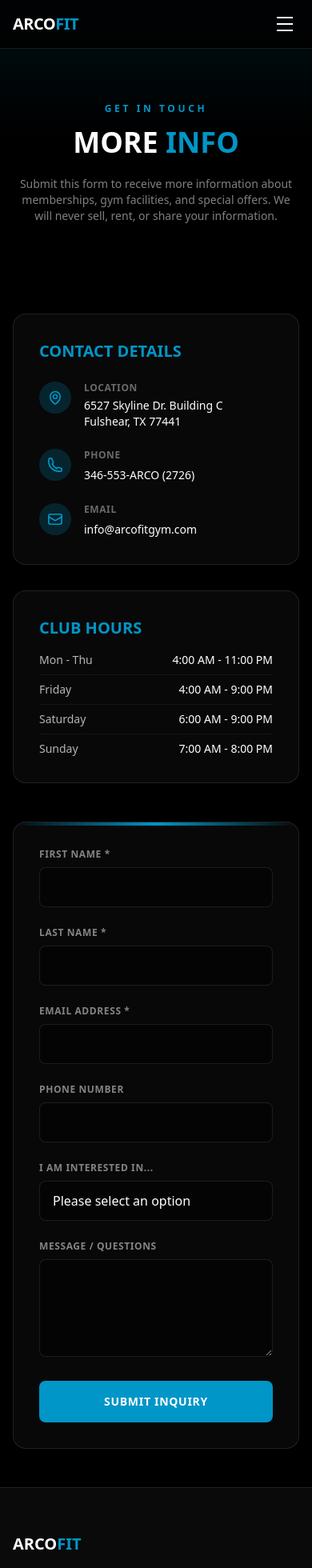
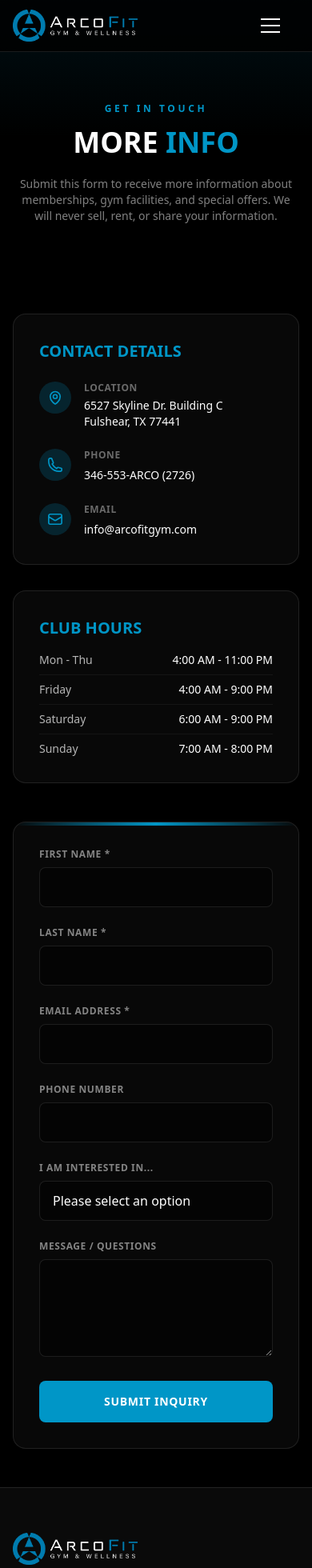
Before and after one commit to neverxpected/arco, a Next.js app: page /contact in a window 390 px wide. Shown: the top 1960 px of the page at 80% size. Built offline with nearby package versions, Linux system fonts and the light colour scheme.

Commit message:
feat: implement site-wide Navbar and Footer components with responsive navigation and branding

```diff
--- a/app/components/Footer.tsx
+++ b/app/components/Footer.tsx
@@ -3,8 +3,8 @@ export default function Footer() {
     <footer className="bg-[#0A0A0A] border-t border-white/10 py-14 px-4">
       <div className="max-w-7xl mx-auto grid grid-cols-1 sm:grid-cols-2 md:grid-cols-4 gap-10">
         <div>
-          <div className="text-xl font-black mb-4">
-            <span className="text-white">ARCO</span><span className="text-[#0096C7]">FIT</span>
+          <div className="mb-4">
+            <img src="/logos/ArcoFit-logo-main white(ABC).png" alt="Arco Fit" className="h-10 w-auto" />
           </div>
           <p className="text-white/40 text-sm leading-relaxed">27,000 square feet of science-based fitness. Personal training, group fitness, Yoga, Reformer Pilates available.</p>
           <p className="text-white/40 text-sm mt-4">6527 Skyline Dr. Building C<br />Fulshear, TX 77441</p>
--- a/app/components/Navbar.tsx
+++ b/app/components/Navbar.tsx
@@ -34,10 +34,9 @@ export default function Navbar({ activePage = '' }: NavbarProps) {
   return (
     <>
       <nav className="fixed top-0 w-full z-50 bg-black/80 backdrop-blur-md border-b border-white/10">
-        <div className="max-w-7xl mx-auto px-4 py-3 flex items-center justify-between">
-          <a href="/" className="text-xl font-black tracking-tight">
-            <span className="text-white">ARCO</span>
-            <span className="text-[#0096C7]">FIT</span>
+        <div className="max-w-7xl mx-auto px-4 pr-5 py-3 flex items-center justify-between" style={{ paddingRight: 'max(1.25rem, env(safe-area-inset-right, 1.25rem))' }}>
+          <a href="/" className="flex items-center">
+            <img src="/logos/ArcoFit-logo-main white(ABC).png" alt="Arco Fit" className="h-10 w-auto" />
           </a>
           <div className="hidden md:flex items-center gap-6 text-xs font-medium tracking-widest uppercase text-white/70">
             <a href="/" className={linkClass('home')}>Home</a>
@@ -69,12 +68,12 @@ export default function Navbar({ activePage = '' }: NavbarProps) {
             </a>
             <button
               onClick={() => setMobileMenuOpen(!mobileMenuOpen)}
-              className="md:hidden w-9 h-9 flex flex-col items-center justify-center gap-1.5"
+              className="md:hidden w-10 h-10 flex flex-col items-center justify-center gap-1.5 mr-3"
               aria-label="Toggle menu"
             >
-              <span className={`block w-5 h-0.5 bg-white transition-all duration-300 ${mobileMenuOpen ? 'rotate-45 translate-y-[4px]' : ''}`} />
-              <span className={`block w-5 h-0.5 bg-white transition-all duration-300 ${mobileMenuOpen ? 'opacity-0' : ''}`} />
-              <span className={`block w-5 h-0.5 bg-white transition-all duration-300 ${mobileMenuOpen ? '-rotate-45 -translate-y-[4px]' : ''}`} />
+              <span className={`block w-6 h-[2px] bg-white transition-all duration-300 origin-center ${mobileMenuOpen ? 'rotate-45 translate-y-2' : ''}`} />
+              <span className={`block w-6 h-[2px] bg-white transition-all duration-300 ${mobileMenuOpen ? 'opacity-0 scale-0' : ''}`} />
+              <span className={`block w-6 h-[2px] bg-white transition-all duration-300 origin-center ${mobileMenuOpen ? '-rotate-45 -translate-y-2' : ''}`} />
             </button>
           </div>
         </div>
--- a/app/layout.tsx
+++ b/app/layout.tsx
@@ -13,8 +13,14 @@ const geistMono = Geist_Mono({
 });
 
 export const metadata: Metadata = {
-  title: "Create Next App",
-  description: "Generated by create next app",
+  title: "Arco Fit | Fitness By Design – Fulshear, TX",
+  description: "27,000 sq ft science-based fitness facility in Fulshear, TX. Personal training, group fitness, Reformer Pilates, yoga and more.",
+};
+
+export const viewport = {
+  width: 'device-width',
+  initialScale: 1,
+  viewportFit: 'cover' as const,
 };
 
 export default function RootLayout({
```
Also changed, not shown: public/logos/ArcoFit-logo-main white(ABC).png (added).
